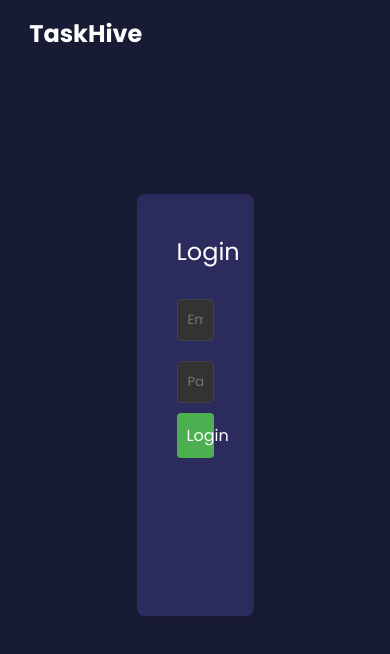
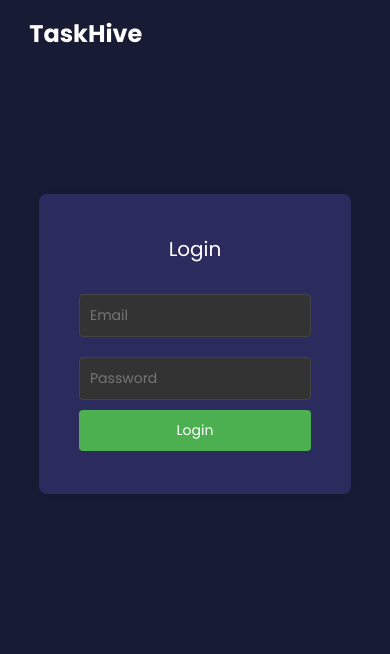
Before and after one commit to Deeperr0/task-hive, a React (Vite) app: page / in a window 390 px wide. Shown: the top 654 px of the page. Built offline with nearby package versions, Linux system fonts and the light colour scheme; no server answers.

Commit message:
Update Login.css

```diff
--- a/src/auth/Login.css
+++ b/src/auth/Login.css
@@ -10,6 +10,7 @@
   width: 30%;
   margin: 15vh auto;
   height: 50%;
+  max-height: 300px;
 }
 
 .login-container h2 {
@@ -41,3 +42,25 @@
 .login-container button:hover {
   background-color: #45a049;
 }
+
+@media screen and (max-width: 768px) {
+  .login-container {
+    width: 80%;
+  }
+
+  .login-container h2 {
+    font-size: 20px;
+  }
+
+  .login-container button {
+    font-size: 14px;
+  }
+
+  .login-container input {
+    font-size: 14px;
+  }
+
+  .login-title {
+    font-size: 18px;
+  }
+}
```
